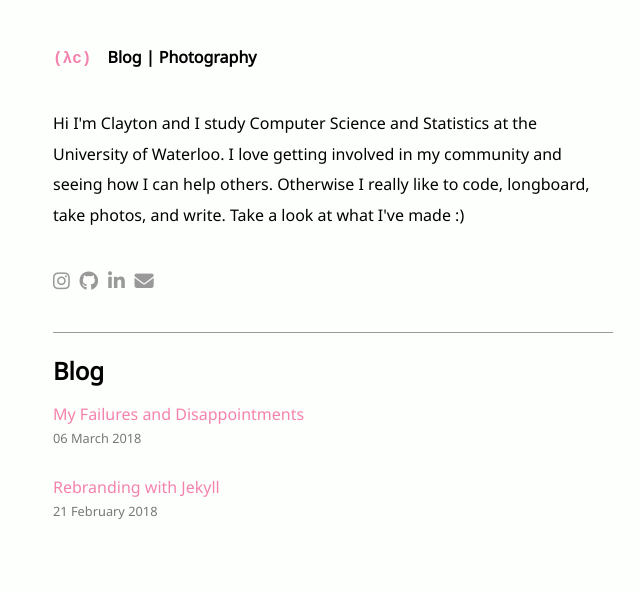
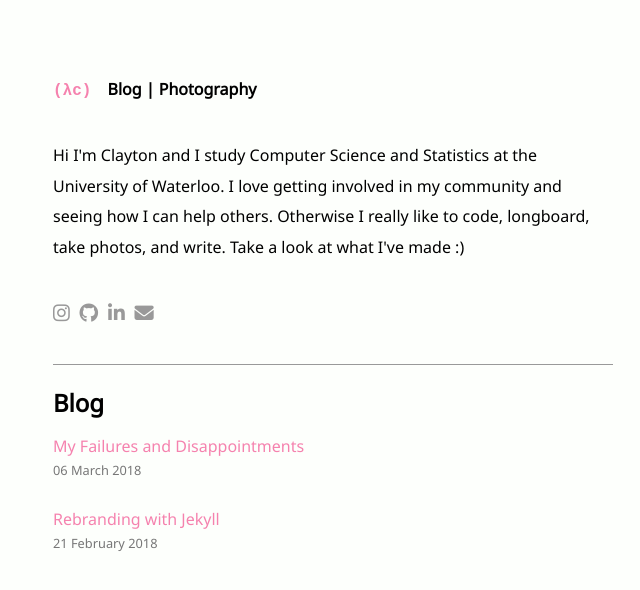
Before and after one commit to clayton-halim/clayton-halim.github.io, a Jekyll site: the page built from index.html, in a window 1280 px wide. Shown: the top 590 px of the page, without its empty margins (307-947 px from the left). Built offline with Jekyll 4.4.1, drawn with Linux system fonts in a browser that asks for light colours; nearby versions of some CDN libraries.

Commit message:
Increase content wrapper padding on desktop

```diff
--- a/assets/css/style.css
+++ b/assets/css/style.css
@@ -228,4 +228,7 @@
 
 /* Desktop Styles */
 @media only screen and (min-width: 961px) {
+    #content-wrapper {
+        padding: 4em 1.5em;
+    }
 }
```
